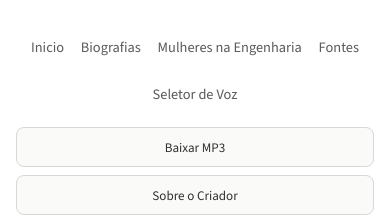
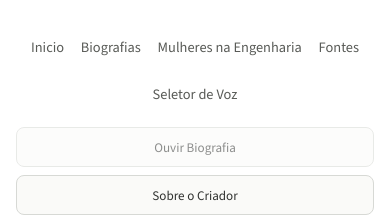
Before and after one commit to Alexandre-Silva-Ribeiro/trabalhos-de-escola, a React (Vite) app in the folder frontend/: page /seletor-de-voz in a window 390 px wide. Shown: the top 217 px of the page. Built offline with nearby package versions, Linux system fonts and the light colour scheme; no server answers.

Commit message:
fix: make primary action mobile-only for mp3 and keep desktop tts

```diff
--- a/frontend/src/App.tsx
+++ b/frontend/src/App.tsx
@@ -1359,7 +1359,14 @@ export default function App() {
 
   return (
     <div id="inicio">
-      <Header />
+      <Header
+        isSpeaking={isSpeaking}
+        isGeneratingSpeech={isGeneratingSpeech}
+        isSpeechEnabled={canSpeak}
+        onToggleSpeech={toggleSpeech}
+        isMobileAudioMode={isMobileClient}
+        hasElevenVoiceSelected={Boolean(speechSettings.elevenVoiceId)}
+      />
 
       {quotaCountdown && (
         <section className="status-message quota-countdown" aria-live="polite">
--- a/frontend/src/components/Header.tsx
+++ b/frontend/src/components/Header.tsx
@@ -2,9 +2,22 @@ import { useLocation, useNavigate } from "react-router-dom";
 
 type ScrollTarget = "top" | "biografias";
 
-interface HeaderProps {}
+interface HeaderProps {
+  isSpeaking: boolean;
+  isGeneratingSpeech: boolean;
+  isSpeechEnabled: boolean;
+  onToggleSpeech: () => void;
+  isMobileAudioMode: boolean;
+  hasElevenVoiceSelected: boolean;
+}
 
 export default function Header({
+  isSpeaking,
+  isGeneratingSpeech,
+  isSpeechEnabled,
+  onToggleSpeech,
+  isMobileAudioMode,
+  hasElevenVoiceSelected
 }: HeaderProps) {
   const navigate = useNavigate();
   const location = useLocation();
@@ -32,6 +45,15 @@ export default function Header({
   function goToRoute(path: string) {
     navigate(path);
     window.scrollTo({ top: 0, behavior: "smooth" });
+  }
+
+  function handlePrimaryAction() {
+    if (isMobileAudioMode && !hasElevenVoiceSelected) {
+      goToRoute("/seletor-de-voz");
+      return;
+    }
+
+    onToggleSpeech();
   }
 
   return (
@@ -82,9 +104,18 @@ export default function Header({
           <button
             type="button"
             className="header-action-button"
-            onClick={() => goToRoute("/seletor-de-voz")}
+            disabled={!isSpeaking && !isGeneratingSpeech && !isSpeechEnabled}
+            onClick={handlePrimaryAction}
           >
-            Baixar MP3
+            {isGeneratingSpeech
+              ? isMobileAudioMode
+                ? "Gerando MP3..."
+                : "Gerando audio..."
+              : isSpeaking
+                ? "Parar Leitura"
+                : isMobileAudioMode
+                  ? "Baixar MP3"
+                  : "Ouvir Biografia"}
           </button>
           <button
             type="button"
```
